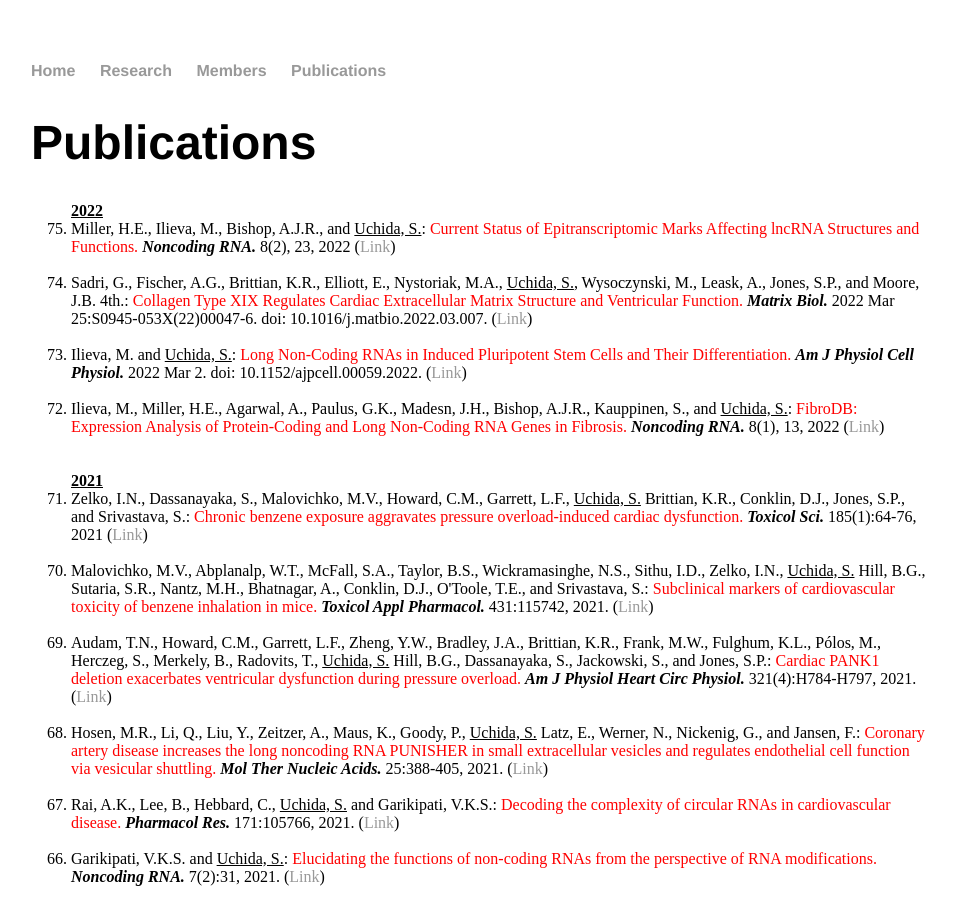
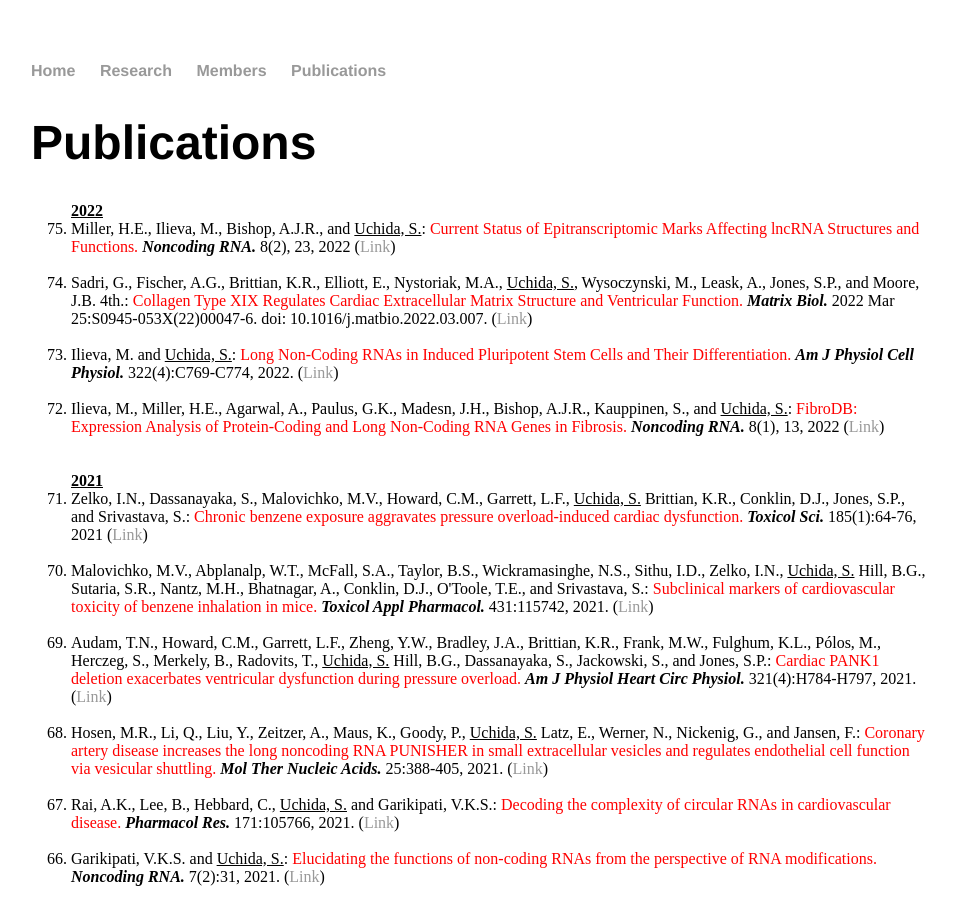
Before and after one commit to heartlncrna/heartlncrna.github.io, a Jekyll site: the page publications/pub_list.html, which Jekyll copies as it is, in a window 1280 px wide and 900 px high. Shown: the whole window, without its empty margins (161-1117 px from the left). Built offline with Jekyll 4.4.1, drawn with Linux system fonts in a browser that asks for light colours.

Commit message:
Update pub_list.html

```diff
--- a/publications/pub_list.html
+++ b/publications/pub_list.html
@@ -35,7 +35,7 @@
 <li> Sadri, G., Fischer, A.G., Brittian, K.R., Elliott, E., Nystoriak, M.A., <u>Uchida, S.</u>, Wysoczynski, M., Leask, A., Jones, S.P., and Moore, J.B. 4th.: <font color="red">Collagen Type XIX Regulates Cardiac Extracellular Matrix Structure and Ventricular Function.</font> <b><i>Matrix Biol. </i></b> 2022 Mar 25:S0945-053X(22)00047-6. doi: 10.1016/j.matbio.2022.03.007. (<a href="https://www.sciencedirect.com/science/article/pii/S0945053X22000476">Link</span></a>)</li>
 			<br>
 
-				<li> Ilieva, M. and <u>Uchida, S.</u>: <font color="red">Long Non-Coding RNAs in Induced Pluripotent Stem Cells and Their Differentiation.</font> <b><i>Am J Physiol Cell Physiol. </i></b> 2022 Mar 2.  doi: 10.1152/ajpcell.00059.2022. (<a href="https://journals.physiology.org/doi/abs/10.1152/ajpcell.00059.2022">Link</span></a>)</li>
+				<li> Ilieva, M. and <u>Uchida, S.</u>: <font color="red">Long Non-Coding RNAs in Induced Pluripotent Stem Cells and Their Differentiation.</font> <b><i>Am J Physiol Cell Physiol. </i></b> 322(4):C769-C774, 2022. (<a href="https://journals.physiology.org/doi/abs/10.1152/ajpcell.00059.2022">Link</span></a>)</li>
 			<br>
 
 				<li> Ilieva, M., Miller, H.E., Agarwal, A., Paulus, G.K., Madesn, J.H., Bishop, A.J.R., Kauppinen, S., and <u>Uchida, S.</u>: <font color="red">FibroDB: Expression Analysis of Protein-Coding and Long Non-Coding RNA Genes in Fibrosis.</font> <b><i>Noncoding RNA. </i></b> 8(1), 13, 2022 (<a href="https://www.mdpi.com/2311-553X/8/1/13/htm">Link</span></a>)</li>
```
